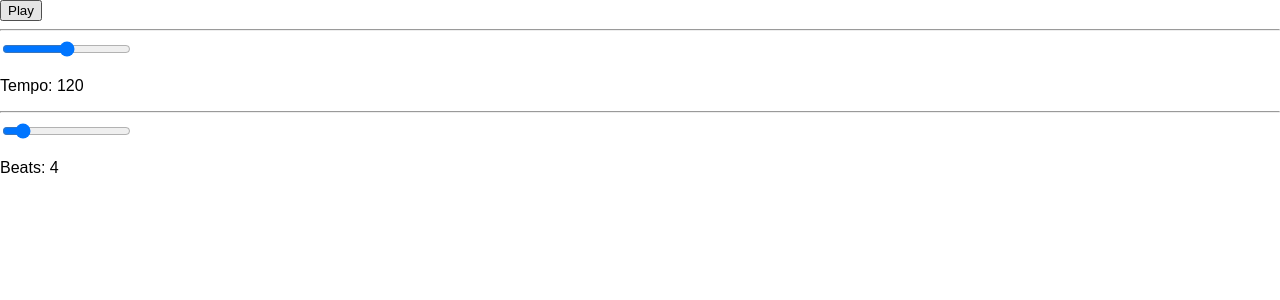
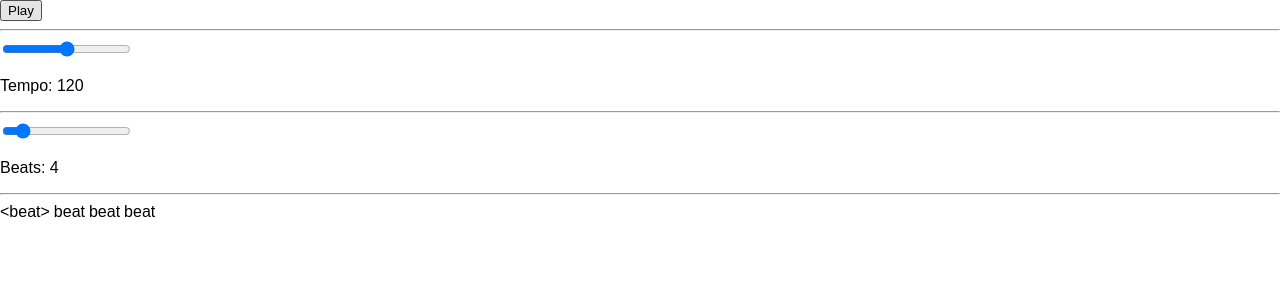
Before and after one commit to rafaeleyng/metronome, a React (Create React App) app: page / in a window 1280 px wide. Shown: the top 300 px of the page. Built offline with nearby package versions, Linux system fonts and the light colour scheme.

Commit message:
render beats

```diff
--- a/package.json
+++ b/package.json
@@ -3,6 +3,7 @@
   "version": "0.1.0",
   "private": true,
   "dependencies": {
+    "lodash": "4.17.5",
     "react": "^16.3.1",
     "react-dom": "^16.3.1",
     "react-scripts": "1.1.4"
--- a/src/App.js
+++ b/src/App.js
@@ -1,5 +1,7 @@
 import React, { Component, Fragment } from 'react';
 import './App.css';
+
+import times from 'lodash/times'
 
 class App extends Component {
   state = {
@@ -70,6 +72,14 @@
     )
   }
 
+  renderMetronome = () => {
+    const { beats } = this.state
+    return (
+      times(beats, () => null)
+        .map((value, i) => (<span style={{ marginRight: '4px' }} key={i}>{i === 0 ? '<beat>' : 'beat'}</span>))
+    )
+  }
+
   render() {
     return (
       <div className="App">
@@ -78,6 +88,8 @@
         {this.renderTempo()}
         <hr/>
         {this.renderBeats()}
+        <hr/>
+        {this.renderMetronome()}
       </div>
     );
   }
```
Also changed, not shown: 1 other file (tests, documents, lock files or other folders).
